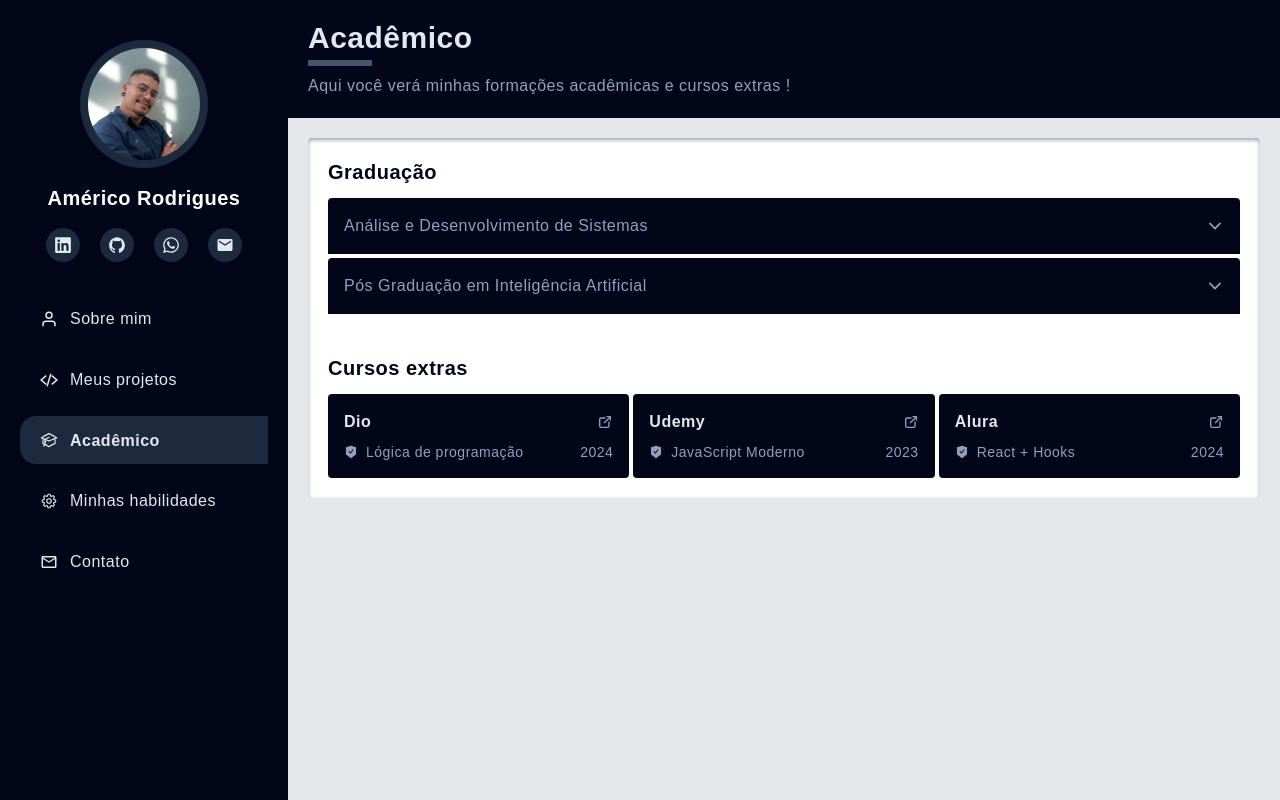
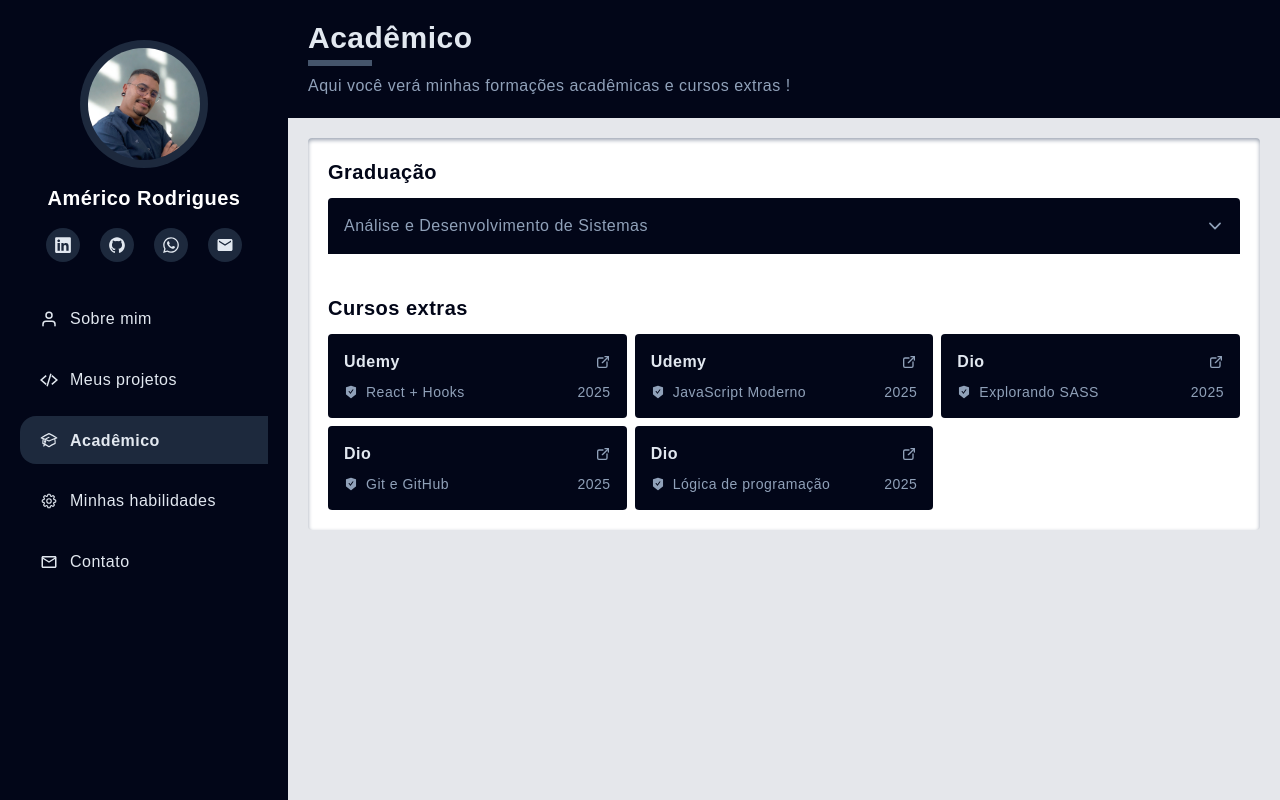
Before and after one commit to americorodrigues25/portifolio, a React (Vite) app: page /academic in a window 1280 px wide. Built offline with nearby package versions, Linux system fonts and the light colour scheme.

Commit message:
refatoracao da pagina academic e project

```diff
--- a/src/data/projects.tsx
+++ b/src/data/projects.tsx
@@ -122,20 +122,22 @@ export const projects = [
   },
   {
     id: 4,
-    title: "DevBlog | Plataforma de Blogs para Desenvolvedores",
+    title: "DevBlog | Blog para Desenvolvedores",
     type: "Projeto pessoal",
     shortDescription:
-      "DevBlog é uma plataforma onde desenvolvedores podem criar, compartilhar e descobrir artigos técnicos sobre programação e tecnologia.",
+      "DevBlog é um blog interativo para usuários criar, compartilhar e editar posts, além de acompanhar publicações de outros usuários.",
     image: devblog,
     techs: [
       { name: "React", icon: <FaReact className={techIconClass} /> },
-      { name: "Styled Components", icon: <SiStyledcomponents className={techIconClass} /> },
       { name: "Node.js", icon: <SiNodedotjs className={techIconClass} /> },
       { name: "Express", icon: <SiExpress className={techIconClass} /> },
-      { name: "MongoDB", icon: <SiMongodb className={techIconClass} /> },
+      { name: "Firebase", icon: <SiFirebase className={techIconClass} /> },
     ],
     details:
-      `O DevBlog é uma plataforma dedicada a desenvolvedores, onde eles podem criar, compartilhar e descobrir artigos técnicos sobre programação e tecnologia.`,
+      `O DevBlog foi desenvolvido em React para o frontend e node para o backend. Utilizei o Firebase para autenticação e armazenamento de dados.
+
+      Os usuários podem criar contas, fazer login, criar, editar e excluir posts. Também é possível visualizar posts de outros usuários em um feed interativo.
+      `,
     github: "https://github.com/americorodrigues25/DevBlog",
     linkedin: "https://www.linkedin.com/feed/update/urn:li:activity:7371878040051736576/",
     video: demodevblog,
--- a/src/pages/About.tsx
+++ b/src/pages/About.tsx
@@ -1,21 +1,29 @@
 // icone
 import { FaDownload } from "react-icons/fa";
+import { MdMyLocation } from "react-icons/md";
 
 // components
 import SocialLinks from "../components/SocialLinks";
 
 export default function About() {
   return (
-
     <main className="m-5 bg-white p-5 rounded shadow-inner shadow-gray-400">
       <div className="flex flex-col md:flex-row md:gap-12 gap-6">
         <div className="flex justify-center">
-          <img src="/img-perfil.png" alt="Foto de Américo Rodrigues" className="md:w-48 w-3/4" />
+          <img
+            src="/img-perfil.png"
+            alt="Foto de Américo Rodrigues"
+            className="md:w-48 w-3/4"
+          />
         </div>
         <div className="flex flex-col-reverse md:flex-col justify-between gap-5">
-          <div className="text-slate-950 space-y-2">
-            <p>📍 Suzano, SP</p>
-            <p>⚙️ React, Next.js, Typescript</p>
+          <div className="text-slate-950 space-y-1">
+            <div className="flex items-center gap-1">
+              <MdMyLocation className="text-slate-900 text-lg" />
+              <span>Suzano</span>
+            </div>
+
+            <p className="text-slate-800">React • Next.js • Typescript</p>
           </div>
           <div className="space-y-4">
             <SocialLinks className="justify-start" />
@@ -33,14 +41,33 @@ export default function About() {
       </div>
 
       <div className="">
-        <h1 className="text-slate-950 text-3xl font-bold mb-4 mt-10">Desenvolvedor Front-End</h1>
-        <p className="mb-2 text-slate-600">Olá ! Me chamo Américo sou formado em Análise e Desenvolvimento de Sistemas, e atualmente estou cursando pós graduaçõa em Inteligência Artificial. Sou um grande apaixonado por tecnologia e tudo que envolve desenvolvimento. Sou curioso,
-          gosto de aprender coisas novas e me dedicar a ter bons conceitos tecnicos para poder aplica-los na pratica.</p>
-        <p className="mb-2 text-slate-600">Gosto de ter disciplina e constancia nos estudos, como um bom desenvolvedor Front-End me preocupo em fidelizar ao maximo os design na hora do desenvolvimento.</p>
-        <p className="mb-2 text-slate-600">Minhas tecnologias principais são  React, Next.js e Typescript, mas você pode acessar outras tecnologias que tenho dominio e conhecimento na sessão “habilidades”</p>
-        <p className="text-slate-600">Estou aberto a novas oportunidades e desafios, se quiser saber mais sobre mim ou entrar em contato, fique a vontade para me chamar nas redes sociais.</p>
+        <h1 className="text-slate-950 text-3xl font-bold mb-4 mt-10">
+          Desenvolvedor Front-End
+        </h1>
+        <p className="mb-2 text-slate-600">
+          Olá ! Me chamo Américo sou formado em Análise e Desenvolvimento de
+          Sistemas, e atualmente estou cursando pós graduaçõa em Inteligência
+          Artificial. Sou um grande apaixonado por tecnologia e tudo que envolve
+          desenvolvimento. Sou curioso, gosto de aprender coisas novas e me
+          dedicar a ter bons conceitos tecnicos para poder aplica-los na
+          pratica.
+        </p>
+        <p className="mb-2 text-slate-600">
+          Gosto de ter disciplina e constancia nos estudos, como um bom
+          desenvolvedor Front-End me preocupo em fidelizar ao maximo os design
+          na hora do desenvolvimento.
+        </p>
+        <p className="mb-2 text-slate-600">
+          Minhas tecnologias principais são React, Next.js e Typescript, mas
+          você pode acessar outras tecnologias que tenho dominio e conhecimento
+          na sessão “habilidades”
+        </p>
+        <p className="text-slate-600">
+          Estou aberto a novas oportunidades e desafios, se quiser saber mais
+          sobre mim ou entrar em contato, fique a vontade para me chamar nas
+          redes sociais.
+        </p>
       </div>
     </main>
-
   );
 }
--- a/src/pages/Academic.tsx
+++ b/src/pages/Academic.tsx
@@ -6,25 +6,36 @@ import { TbExternalLink } from "react-icons/tb";
 import { AiFillSafetyCertificate } from "react-icons/ai";
 
 export default function Academic() {
-
   const extraCourses = [
     {
-      platform: "Dio",
-      title: "Lógica de programação",
-      year: "2024",
-      link: "https://dio.me",
+      platform: "Udemy",
+      title: "React + Hooks",
+      year: "2025",
+      link: "https://udemy-certificate.s3.amazonaws.com/pdf/UC-974636d9-6670-4361-8ad7-76bbce3e3010.pdf",
     },
     {
       platform: "Udemy",
       title: "JavaScript Moderno",
-      year: "2023",
-      link: "https://udemy.com",
+      year: "2025",
+      link: "https://udemy-certificate.s3.amazonaws.com/pdf/UC-efc27fc5-f947-4990-ade5-c13ddf7eb57e.pdf",
     },
     {
-      platform: "Alura",
-      title: "React + Hooks",
-      year: "2024",
-      link: "https://alura.com.br",
+      platform: "Dio",
+      title: "Explorando SASS",
+      year: "2025",
+      link: "https://hermes.dio.me/certificates/ZUGY8WAF.pdf",
+    },
+    {
+      platform: "Dio",
+      title: "Git e GitHub",
+      year: "2025",
+      link: "https://hermes.dio.me/certificates/YXXLCB3L.pdf",
+    },
+    {
+      platform: "Dio",
+      title: "Lógica de programação",
+      year: "2025",
+      link: "https://hermes.dio.me/certificates/OFJSSEJF.pdf",
     },
   ];
 
@@ -33,26 +44,23 @@ export default function Academic() {
       <h1 className="text-xl font-semibold text-slate-950 mb-3">Graduação</h1>
 
       <div className="space-y-1 mb-10">
-        <Accordion label="Análise e Desenvolvimento de Sistemas" >
+        <Accordion label="Análise e Desenvolvimento de Sistemas">
           <div className="space-y-2">
             <p className="font-semibold">Universidade Piaget - Suzano</p>
             <p className="text-sm text-slate-600">Concluído em 2025</p>
-            <p>Curso focado em desenvolvimento de software, abrangendo desde a análise de requisitos até a implementação e manutenção de sistemas</p>
-          </div>
-        </Accordion>
-
-        <Accordion label="Pós Graduação em Inteligência Artificial" >
-          <div className="space-y-2">
-            <p className="font-semibold">Universidade São Judas - EAD</p>
-            <p className="text-sm text-slate-600">Previsão para 2026</p>
-            <p>Atualmente estou cusando pós graduação em Inteligência Artificial buscando unir o desenvolvimento com a I.A</p>
+            <p>
+              Curso focado em desenvolvimento de software, abrangendo desde a
+              análise de requisitos até a implementação e manutenção de sistemas
+            </p>
           </div>
         </Accordion>
       </div>
 
-      <h2 className="text-xl font-semibold text-slate-950 mb-3">Cursos extras</h2>
+      <h2 className="text-xl font-semibold text-slate-950 mb-3">
+        Cursos extras
+      </h2>
 
-      <div className="grid grid-cols-1 sm:grid-cols-2 lg:grid-cols-3 gap-1">
+      <div className="grid grid-cols-1 sm:grid-cols-2 lg:grid-cols-3 gap-2">
         {extraCourses.map((course, index) => (
           <div key={index} className="bg-slate-950 p-4 rounded">
             <div className="flex justify-between items-center">
@@ -79,7 +87,6 @@ export default function Academic() {
           </div>
         ))}
       </div>
-
     </main>
   );
 }
```
